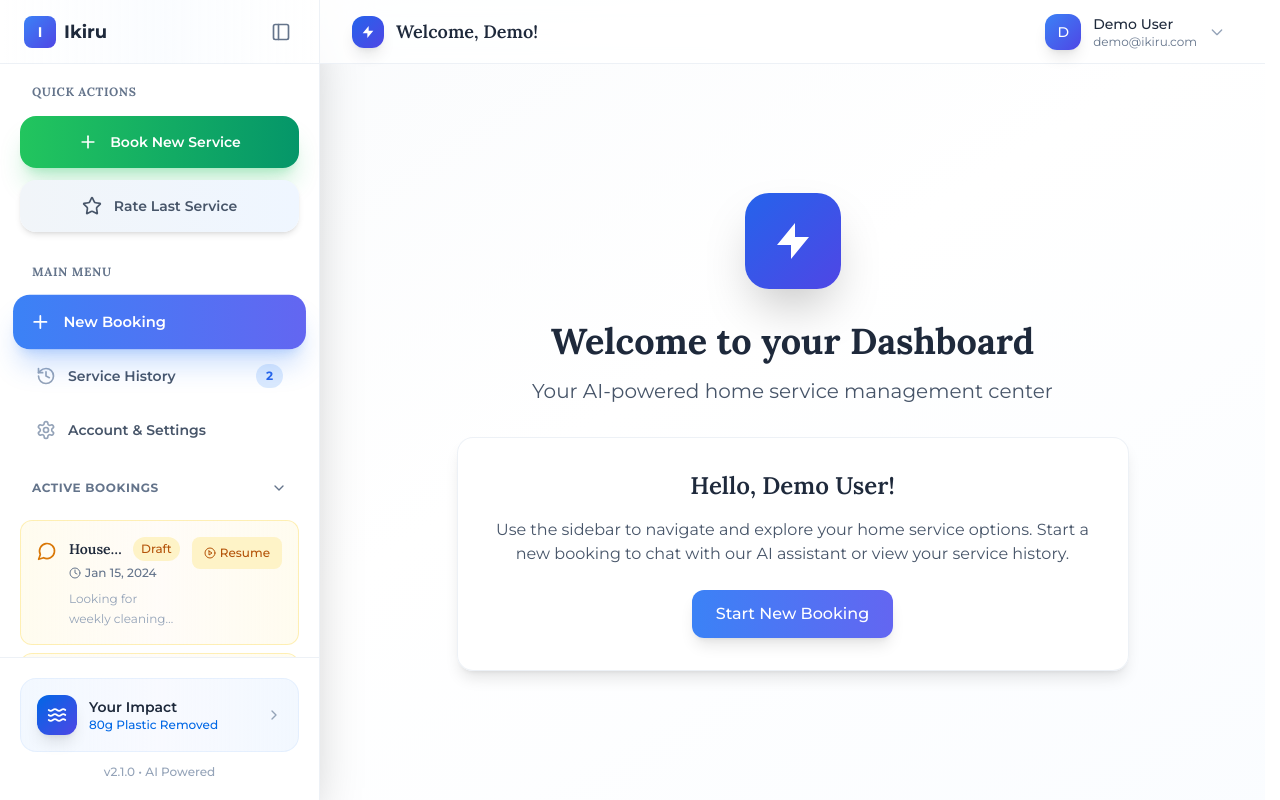
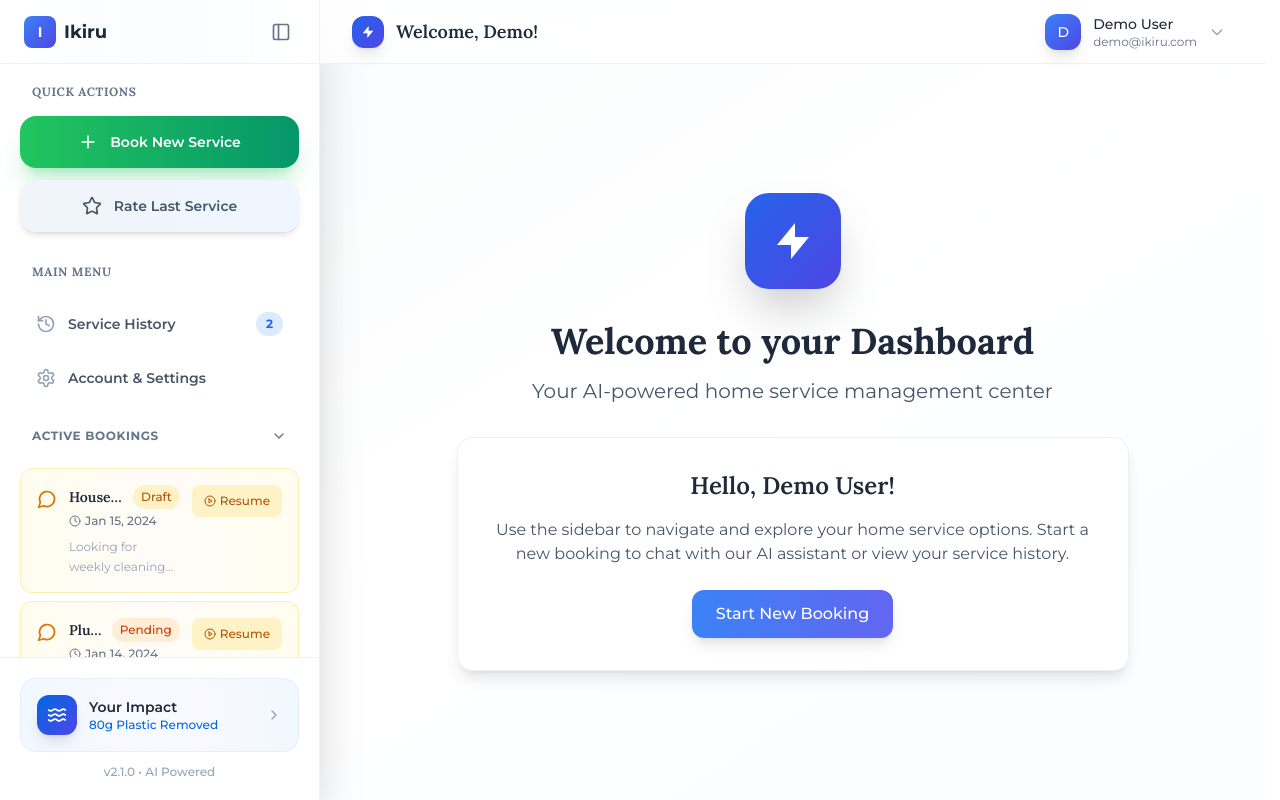
Before and after one commit to shiivatsh/iki-uidesign-test, a React (Vite) app: page /dashboard in a window 1280 px wide. Built offline with nearby package versions, Linux system fonts and the light colour scheme.

Commit message:
Remove New Booking menu item
Remove the "New Booking" item from the main menu.

```diff
--- a/src/components/ServiceSidebar.tsx
+++ b/src/components/ServiceSidebar.tsx
@@ -74,7 +74,6 @@ const ServiceSidebar: React.FC<ServiceSidebarProps> = ({ trackingCode, userData,
   };
 
   const navigationItems = [
-    { id: 'new-booking', icon: Plus, label: 'New Booking', path: '/new-booking', count: null },
     { id: 'history', icon: History, label: 'Service History', path: '/service-history', count: userData?.service_history?.length || 0 },
     { id: 'settings', icon: Settings, label: 'Account & Settings', path: '/account-settings', count: null },
   ];
```
